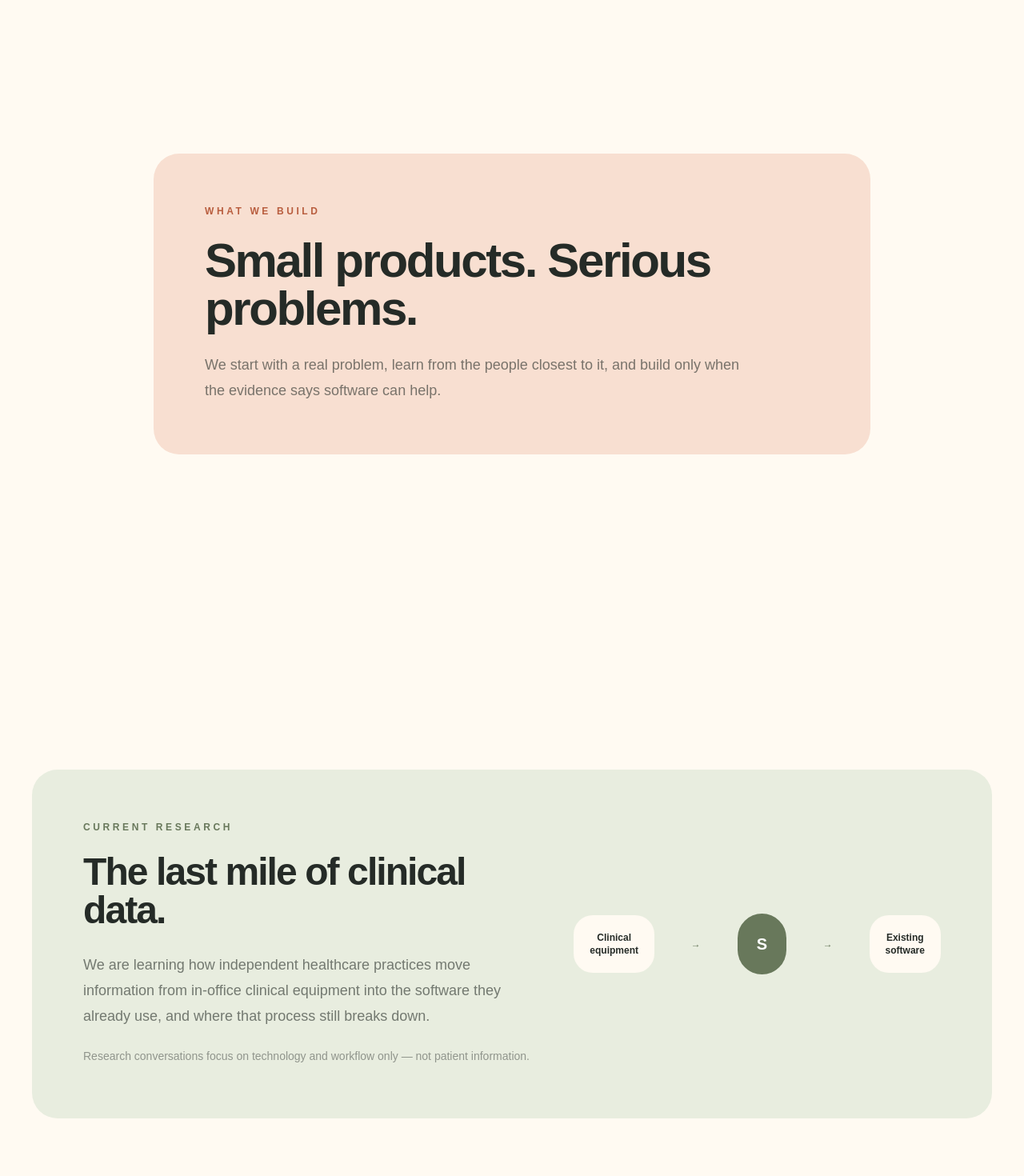
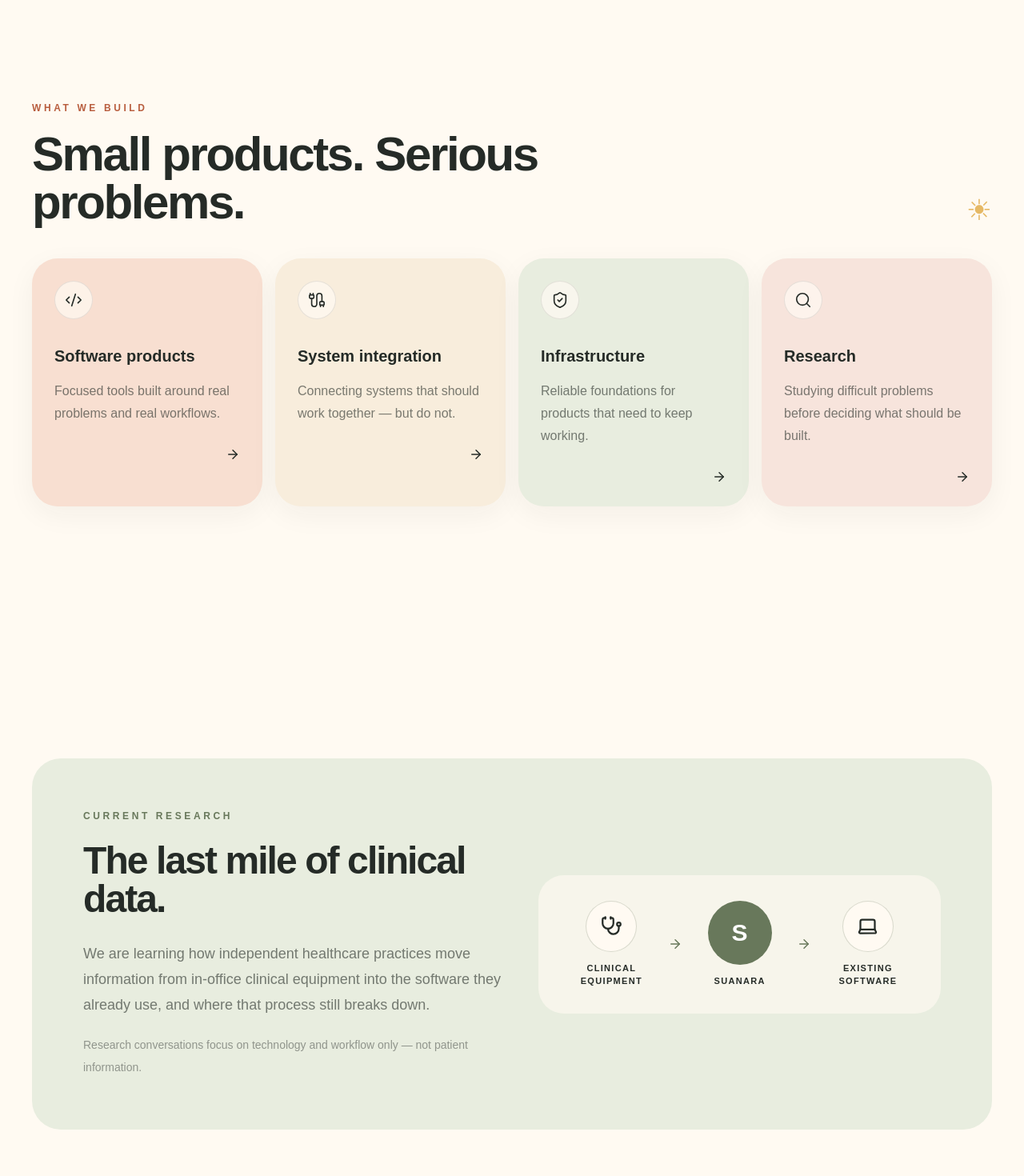
Before and after one commit to leracraft/portfolio, a Next.js app: page / in a window 1280 px wide. Shown: the part 820-2290 px from the top of the page at 80% size. Built offline with nearby package versions, Linux system fonts and the light colour scheme.

Commit message:
Add icon-led Suanara sections and richer visual feel

```diff
--- a/app/page.tsx
+++ b/app/page.tsx
@@ -1,7 +1,45 @@
 "use client";
 
 import { motion } from "framer-motion";
-import { FaArrowRight, FaEnvelope, FaGithub, FaLinkedin } from "react-icons/fa";
+import {
+  ArrowRight,
+  Cable,
+  Code2,
+  Github,
+  Laptop,
+  Linkedin,
+  Mail,
+  Search,
+  ShieldCheck,
+  Stethoscope,
+} from "lucide-react";
+
+const work = [
+  {
+    icon: Code2,
+    title: "Software products",
+    copy: "Focused tools built around real problems and real workflows.",
+    bg: "bg-[#f8dfd1]",
+  },
+  {
+    icon: Cable,
+    title: "System integration",
+    copy: "Connecting systems that should work together — but do not.",
+    bg: "bg-[#f8eddc]",
+  },
+  {
+    icon: ShieldCheck,
+    title: "Infrastructure",
+    copy: "Reliable foundations for products that need to keep working.",
+    bg: "bg-[#e8eddf]",
+  },
+  {
+    icon: Search,
+    title: "Research",
+    copy: "Studying difficult problems before deciding what should be built.",
+    bg: "bg-[#f7e4dc]",
+  },
+];
 
 export default function Home() {
   return (
@@ -10,45 +48,132 @@ export default function Home() {
         <div className="mx-auto flex max-w-7xl items-center justify-between px-6 py-5 lg:px-10">
           <a href="#top" className="text-xl font-black tracking-[0.22em]">SUANARA</a>
           <nav className="hidden items-center gap-8 text-sm font-medium text-[#252b27]/60 md:flex">
-            <a href="#work" className="transition hover:text-[#d66f4a]">Work</a><a href="#research" className="transition hover:text-[#d66f4a]">Research</a><a href="#about" className="transition hover:text-[#d66f4a]">About</a><a href="#contact" className="transition hover:text-[#d66f4a]">Contact</a>
+            <a href="#work" className="transition hover:text-[#d66f4a]">Work</a>
+            <a href="#research" className="transition hover:text-[#d66f4a]">Research</a>
+            <a href="#about" className="transition hover:text-[#d66f4a]">About</a>
+            <a href="#contact" className="transition hover:text-[#d66f4a]">Contact</a>
           </nav>
         </div>
       </header>
 
       <section id="top" className="flex min-h-screen items-center px-6 pb-16 pt-32 lg:px-10">
         <div className="mx-auto w-full max-w-7xl">
-          <motion.p initial={{ opacity: 0 }} animate={{ opacity: 1 }} className="mb-6 text-[11px] font-bold uppercase tracking-[0.26em] text-[#d66f4a] sm:mb-8 sm:text-xs">Independent technology studio</motion.p>
-          <motion.h1 initial={{ opacity: 0, y: 20 }} animate={{ opacity: 1, y: 0 }} transition={{ duration: .65 }} className="max-w-5xl text-[3.35rem] font-black leading-[.99] tracking-[-.055em] sm:text-7xl lg:text-8xl">Building technology that removes barriers to <span className="text-[#d66f4a]">progress.</span></motion.h1>
-          <motion.p initial={{ opacity: 0, y: 12 }} animate={{ opacity: 1, y: 0 }} transition={{ delay: .18 }} className="mt-8 max-w-2xl text-lg leading-8 text-[#252b27]/60 sm:mt-10 sm:text-xl">Suanara builds focused software products and explores difficult problems where existing systems create unnecessary friction.</motion.p>
-          <a href="#work" className="mt-9 inline-flex items-center gap-3 rounded-full bg-[#68785b] px-6 py-3 text-sm font-bold text-white transition hover:-translate-y-0.5">Explore our work <FaArrowRight className="text-xs" /></a>
+          <motion.p initial={{ opacity: 0 }} animate={{ opacity: 1 }} className="mb-6 text-[11px] font-bold uppercase tracking-[0.26em] text-[#d66f4a] sm:mb-8 sm:text-xs">
+            Independent technology studio
+          </motion.p>
+          <motion.h1 initial={{ opacity: 0, y: 20 }} animate={{ opacity: 1, y: 0 }} transition={{ duration: 0.65 }} className="max-w-5xl text-[3.35rem] font-black leading-[0.99] tracking-[-0.055em] sm:text-7xl lg:text-8xl">
+            Building technology that removes barriers to <span className="text-[#d66f4a]">progress.</span>
+          </motion.h1>
+          <motion.p initial={{ opacity: 0, y: 12 }} animate={{ opacity: 1, y: 0 }} transition={{ delay: 0.18 }} className="mt-8 max-w-2xl text-lg leading-8 text-[#252b27]/60 sm:mt-10 sm:text-xl">
+            Suanara builds focused software products and explores difficult problems where existing systems create unnecessary friction.
+          </motion.p>
+          <a href="#work" className="mt-9 inline-flex items-center gap-3 rounded-full bg-[#68785b] px-6 py-3 text-sm font-bold text-white transition hover:-translate-y-0.5 hover:shadow-lg">
+            Explore our work <ArrowRight size={16} />
+          </a>
         </div>
       </section>
 
-      <section id="work" className="px-6 py-24 lg:px-10 lg:py-28">
-        <div className="mx-auto max-w-7xl rounded-[2rem] bg-[#f8dfd1] p-8 sm:p-12 lg:p-16">
-          <p className="text-xs font-bold uppercase tracking-[.3em] text-[#b85d3e]">What we build</p>
-          <h2 className="mt-6 max-w-3xl text-5xl font-black tracking-[-.04em] sm:text-6xl">Small products. Serious problems.</h2>
-          <p className="mt-6 max-w-2xl text-lg leading-8 text-[#252b27]/60">We start with a real problem, learn from the people closest to it, and build only when the evidence says software can help.</p>
+      <section id="work" className="px-6 py-20 lg:px-10 lg:py-24">
+        <div className="mx-auto max-w-7xl">
+          <div className="mb-10 flex items-end justify-between gap-8">
+            <div>
+              <p className="text-xs font-bold uppercase tracking-[0.3em] text-[#b85d3e]">What we build</p>
+              <h2 className="mt-5 max-w-3xl text-5xl font-black tracking-[-0.04em] sm:text-6xl">Small products. Serious problems.</h2>
+            </div>
+            <div className="hidden text-4xl text-[#e6b965] md:block">☀︎</div>
+          </div>
+
+          <div className="grid gap-4 md:grid-cols-2 xl:grid-cols-4">
+            {work.map(({ icon: Icon, title, copy, bg }) => (
+              <motion.article
+                key={title}
+                whileHover={{ y: -6, rotate: -0.35 }}
+                transition={{ duration: 0.2 }}
+                className={`${bg} min-h-64 rounded-[2rem] p-7 shadow-[0_10px_35px_rgba(37,43,39,0.05)]`}
+              >
+                <div className="flex h-12 w-12 items-center justify-center rounded-full border border-[#252b27]/10 bg-[#fffaf2]/70">
+                  <Icon size={22} strokeWidth={1.8} />
+                </div>
+                <h3 className="mt-8 text-xl font-bold">{title}</h3>
+                <p className="mt-4 leading-7 text-[#252b27]/60">{copy}</p>
+                <ArrowRight className="ml-auto mt-7" size={18} />
+              </motion.article>
+            ))}
+          </div>
         </div>
       </section>
 
-      <section id="research" className="px-6 py-16 lg:px-10 lg:py-24">
-        <div className="mx-auto grid max-w-7xl gap-10 rounded-[2rem] bg-[#e8eddf] p-8 sm:p-12 lg:grid-cols-[1fr_.8fr] lg:p-16">
-          <div><p className="text-xs font-bold uppercase tracking-[.3em] text-[#68785b]">Current research</p><h2 className="mt-6 max-w-3xl text-5xl font-black tracking-[-.04em]">The last mile of clinical data.</h2><p className="mt-7 max-w-2xl text-lg leading-8 text-[#252b27]/60">We are learning how independent healthcare practices move information from in-office clinical equipment into the software they already use, and where that process still breaks down.</p><p className="mt-5 max-w-2xl text-sm leading-7 text-[#252b27]/45">Research conversations focus on technology and workflow only — not patient information.</p></div>
-          <div className="flex items-center justify-center"><div className="flex w-full items-center justify-between gap-3 text-center text-xs font-bold"><div className="rounded-3xl bg-[#fffaf2] p-5">Clinical<br/>equipment</div><span className="text-[#68785b]">→</span><div className="rounded-full bg-[#68785b] p-6 text-xl text-white">S</div><span className="text-[#68785b]">→</span><div className="rounded-3xl bg-[#fffaf2] p-5">Existing<br/>software</div></div></div>
+      <section id="research" className="px-6 py-12 lg:px-10 lg:py-20">
+        <div className="mx-auto grid max-w-7xl gap-10 rounded-[2.25rem] bg-[#e8eddf] p-8 sm:p-12 lg:grid-cols-[1fr_0.95fr] lg:p-16">
+          <div>
+            <p className="text-xs font-bold uppercase tracking-[0.3em] text-[#68785b]">Current research</p>
+            <h2 className="mt-6 max-w-3xl text-5xl font-black tracking-[-0.04em]">The last mile of clinical data.</h2>
+            <p className="mt-7 max-w-2xl text-lg leading-8 text-[#252b27]/60">
+              We are learning how independent healthcare practices move information from in-office clinical equipment into the software they already use, and where that process still breaks down.
+            </p>
+            <p className="mt-5 max-w-2xl text-sm leading-7 text-[#252b27]/45">Research conversations focus on technology and workflow only — not patient information.</p>
+          </div>
+
+          <div className="flex items-center justify-center">
+            <div className="w-full rounded-[2rem] bg-[#fffaf2]/65 p-6 sm:p-8">
+              <div className="grid grid-cols-[1fr_auto_1fr_auto_1fr] items-center gap-3 text-center">
+                <div className="flex flex-col items-center gap-3">
+                  <div className="flex h-16 w-16 items-center justify-center rounded-full border border-[#68785b]/25 bg-[#fffaf2]"><Stethoscope size={27} /></div>
+                  <span className="text-[11px] font-bold uppercase tracking-[0.12em]">Clinical equipment</span>
+                </div>
+                <ArrowRight className="text-[#68785b]" size={18} />
+                <div className="flex flex-col items-center gap-3">
+                  <div className="flex h-20 w-20 items-center justify-center rounded-full bg-[#68785b] text-3xl font-black text-white">S</div>
+                  <span className="text-[11px] font-bold uppercase tracking-[0.12em]">Suanara</span>
+                </div>
+                <ArrowRight className="text-[#68785b]" size={18} />
+                <div className="flex flex-col items-center gap-3">
+                  <div className="flex h-16 w-16 items-center justify-center rounded-full border border-[#68785b]/25 bg-[#fffaf2]"><Laptop size={27} /></div>
+                  <span className="text-[11px] font-bold uppercase tracking-[0.12em]">Existing software</span>
+                </div>
+              </div>
+            </div>
+          </div>
         </div>
       </section>
 
       <section id="about" className="px-6 py-24 lg:px-10 lg:py-28">
-        <div className="mx-auto grid max-w-7xl gap-12 md:grid-cols-[.65fr_1fr] md:items-center">
-          <div className="overflow-hidden rounded-[2rem] bg-[#f8dfd1]"><img src="/profile.jpg" alt="Lera Suanu, founder of Suanara" className="aspect-square h-full w-full object-cover" /></div>
-          <div><p className="text-xs font-bold uppercase tracking-[.3em] text-[#d66f4a]">Founder</p><h2 className="mt-6 text-5xl font-black tracking-[-.04em]">Lera Suanu</h2><p className="mt-7 max-w-2xl text-lg leading-8 text-[#252b27]/60">Lera is a software engineer focused on full-stack systems, cloud infrastructure, automation, and useful products. Suanara is the home for that work.</p></div>
+        <div className="mx-auto grid max-w-7xl gap-12 md:grid-cols-[0.65fr_1fr] md:items-center">
+          <div className="overflow-hidden rounded-[2rem] bg-[#f8dfd1] shadow-[0_16px_45px_rgba(37,43,39,0.08)]">
+            <img src="/profile.jpg" alt="Lera Suanu, founder of Suanara" className="aspect-square h-full w-full object-cover" />
+          </div>
+          <div>
+            <p className="text-xs font-bold uppercase tracking-[0.3em] text-[#d66f4a]">Founder</p>
+            <h2 className="mt-6 text-5xl font-black tracking-[-0.04em]">Lera Suanu</h2>
+            <p className="mt-7 max-w-2xl text-lg leading-8 text-[#252b27]/60">Lera is a software engineer focused on full-stack systems, cloud infrastructure, automation, and useful products. Suanara is the home for that work.</p>
+          </div>
         </div>
       </section>
 
-      <section id="contact" className="px-6 pb-24 lg:px-10 lg:pb-28"><div className="mx-auto max-w-7xl rounded-[2rem] bg-[#f5e8bd] p-8 sm:p-12"><p className="text-xs font-bold uppercase tracking-[.3em] text-[#8b772f]">Contact</p><h2 className="mt-6 max-w-3xl text-5xl font-black tracking-[-.04em]">Have a problem worth understanding?</h2><div className="mt-10 flex items-center gap-7 text-2xl"><a href="https://github.com/leracraft" target="_blank" rel="noreferrer" aria-label="GitHub"><FaGithub /></a><a href="https://linkedin.com/in/lerabari-suanu" target="_blank" rel="noreferrer" aria-label="LinkedIn"><FaLinkedin /></a><a href="mailto:lerabari65@gmail.com" aria-label="Email"><FaEnvelope /></a></div></div></section>
+      <section id="contact" className="px-6 pb-24 lg:px-10 lg:pb-28">
+        <div className="mx-auto max-w-7xl rounded-[2.25rem] bg-[#f5e8bd] p-8 sm:p-12">
+          <p className="text-xs font-bold uppercase tracking-[0.3em] text-[#8b772f]">Contact</p>
+          <h2 className="mt-6 max-w-3xl text-5xl font-black tracking-[-0.04em]">Have a problem worth understanding?</h2>
+          <div className="mt-10 flex items-center gap-4">
+            {[
+              { href: "https://github.com/leracraft", label: "GitHub", icon: Github },
+              { href: "https://linkedin.com/in/lerabari-suanu", label: "LinkedIn", icon: Linkedin },
+              { href: "mailto:lerabari65@gmail.com", label: "Email", icon: Mail },
+            ].map(({ href, label, icon: Icon }) => (
+              <a key={label} href={href} target={href.startsWith("http") ? "_blank" : undefined} rel="noreferrer" aria-label={label} className="flex h-12 w-12 items-center justify-center rounded-full bg-[#fffaf2]/75 transition hover:-translate-y-1 hover:bg-white">
+                <Icon size={20} />
+              </a>
+            ))}
+          </div>
+        </div>
+      </section>
 
-      <footer className="border-t border-[#252b27]/10 px-6 py-8 lg:px-10"><div className="mx-auto flex max-w-7xl flex-col gap-3 text-xs text-[#252b27]/40 sm:flex-row sm:items-center sm:justify-between"><p className="font-bold tracking-[.2em]">SUANARA</p><p>Independent software products and technology research.</p></div></footer>
+      <footer className="border-t border-[#252b27]/10 px-6 py-8 lg:px-10">
+        <div className="mx-auto flex max-w-7xl flex-col gap-3 text-xs text-[#252b27]/40 sm:flex-row sm:items-center sm:justify-between">
+          <p className="font-bold tracking-[0.2em]">SUANARA</p>
+          <p>Independent software products and technology research.</p>
+        </div>
+      </footer>
     </main>
   );
 }
```
